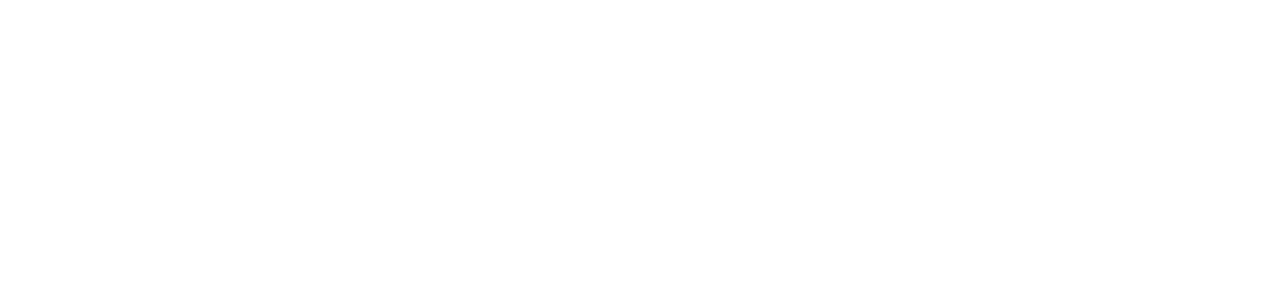
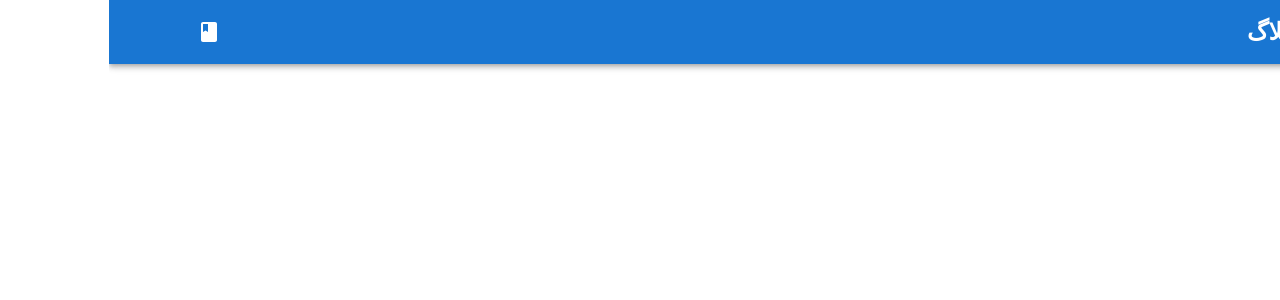
Before and after one commit to vajihe410/Blog, a React (Vite) app: page / in a window 1280 px wide. Shown: the top 300 px of the page. Built offline with nearby package versions, Linux system fonts and the light colour scheme.

Commit message:
Feat: add header

```diff
--- a/index.html
+++ b/index.html
@@ -1,5 +1,5 @@
 <!doctype html>
-<html lang="en">
+<html lang="fa" dir="rtl">
   <head>
     <meta charset="UTF-8" />
     <!-- <link rel="icon" type="image/svg+xml" href="/vite.svg" /> -->
--- a/package.json
+++ b/package.json
@@ -11,6 +11,10 @@
   },
   "dependencies": {
     "@apollo/client": "^3.9.9",
+    "@emotion/react": "^11.11.4",
+    "@emotion/styled": "^11.11.0",
+    "@mui/icons-material": "^5.15.14",
+    "@mui/material": "^5.15.14",
     "graphql": "^16.8.1",
     "react": "^18.2.0",
     "react-dom": "^18.2.0"
--- a/src/App.jsx
+++ b/src/App.jsx
@@ -1,9 +1,13 @@
+//components
+import Layout from "./layout/Layout"
 
 function App() {
 
   return (
     <>
+      <Layout>
 
+      </Layout>
 
     </>
   )
--- /dev/null
+++ b/src/components/Header.jsx
@@ -0,0 +1,19 @@
+import React from 'react'
+import { AppBar, Container, Toolbar, Typography } from '@mui/material'
+import BookIcon from '@mui/icons-material/Book'
+function Header() {
+  return (
+    <header>
+        <AppBar position='sticky'>
+            <Container maxWidth='lg'>
+                <Toolbar>
+                    <Typography variant='h5'component='h1' fontWeight='bold' flex={1}>وبلاگ</Typography>
+                    <BookIcon/>
+                </Toolbar>
+            </Container>
+        </AppBar>
+    </header>
+  )
+}
+
+export default Header
--- /dev/null
+++ b/src/layout/Layout.jsx
@@ -0,0 +1,14 @@
+import React from 'react'
+//components
+import Header from '../components/Header'
+
+function Layout({children}) {
+  return (
+    <div>
+        <Header/>
+        {children}
+    </div>
+  )
+}
+
+export default Layout
```
Also changed, not shown: 1 other file (tests, documents, lock files or other folders).
